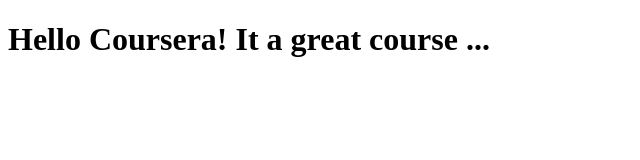
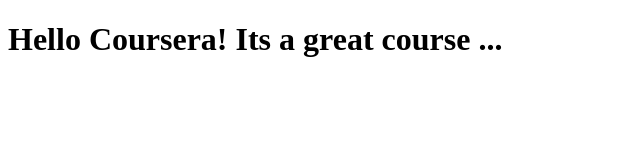
Before and after one commit to amk147/coursera-test, a plain HTML site: page site/index.html in a window 1280 px wide. Shown: the whole page, without its empty margins (0-640 px from the left). Drawn offline with Linux system fonts and the light colour scheme.

Commit message:
typo error corrected

```diff
--- a/site/index.html
+++ b/site/index.html
@@ -4,6 +4,6 @@
 	<title>Hello Coursera</title>
 </head>
 <body>
-<h1>Hello Coursera! It a great course ...</h1>
+<h1>Hello Coursera! Its a great course ...</h1>
 </body>
 </html>
```
